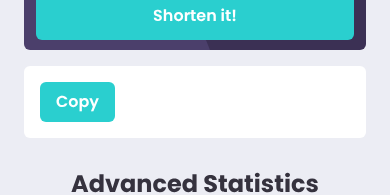
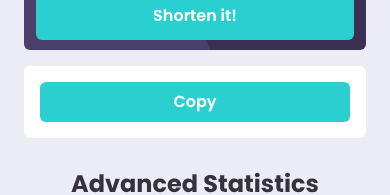
Before and after one commit to Rowada/shortly-landing-page, a React (Vite) app: page / in a window 390 px wide. Shown: the part 761-956 px from the top of the page. Built offline with nearby package versions, Linux system fonts and the light colour scheme; no server answers.

Commit message:
style: add mobile view for UrlCard

```diff
--- a/src/components/Form/UrlCard.jsx
+++ b/src/components/Form/UrlCard.jsx
@@ -2,13 +2,17 @@ import React from "react";
 
 export const UrlCard = ({ longUrl, shortUrl }) => {
   return (
-    <div className=" mt-4 flex items-center justify-between rounded-md bg-white p-4">
-      {longUrl && <p>{longUrl}</p>}
+    <div className="mt-4 flex w-full flex-col items-center gap-2 rounded-md bg-white p-4 md:flex-row md:justify-between">
+      {longUrl && (
+        <p className="w-full border-b border-primary p-1 text-center md:w-auto md:border-none">
+          {longUrl}
+        </p>
+      )}
 
-      <div className="flex items-center justify-center gap-3">
+      <div className="flex w-full flex-col items-center gap-2 md:w-auto md:flex-row md:justify-center md:gap-3">
         {shortUrl && <span className="text-primary">{shortUrl}</span>}
 
-        <button className="w-full rounded-md bg-primary px-4 py-2 font-semibold text-white">
+        <button className="w-full rounded-md bg-primary px-4 py-2 font-semibold text-white md:w-auto">
           Copy
         </button>
       </div>
```
